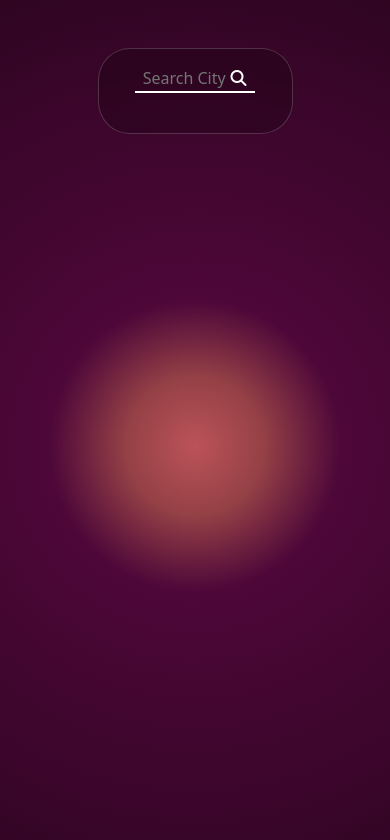
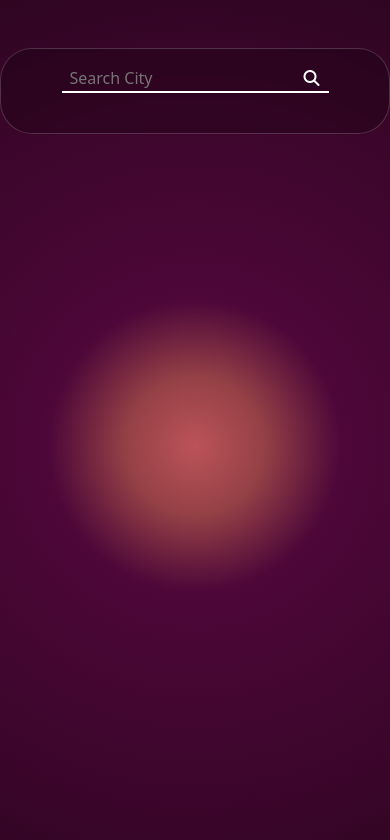
Before and after one commit to Anusshafiq925/Weather-App, a plain HTML site: page index.html in a window 390 px wide. Drawn offline with Linux system fonts and the light colour scheme; some packages are replaced by stand-ins of ours; a script that the page names is missing.

Commit message:
Update index.html

```diff
--- a/index.html
+++ b/index.html
@@ -11,7 +11,9 @@
   <body class="body">
     <div class="container mt-5">
       <div class="row">
-        <div class="col-6 rounded-5 p-3 bg-color shadow-none mx-auto">
+        <div
+          class="col-12 col-sm-12 col-lg-6 rounded-5 p-3 bg-color shadow-none mx-auto"
+        >
           <div class="col-12 justify-content-center d-flex">
             <div class="position-relative w-75 text-center">
               <input
```
